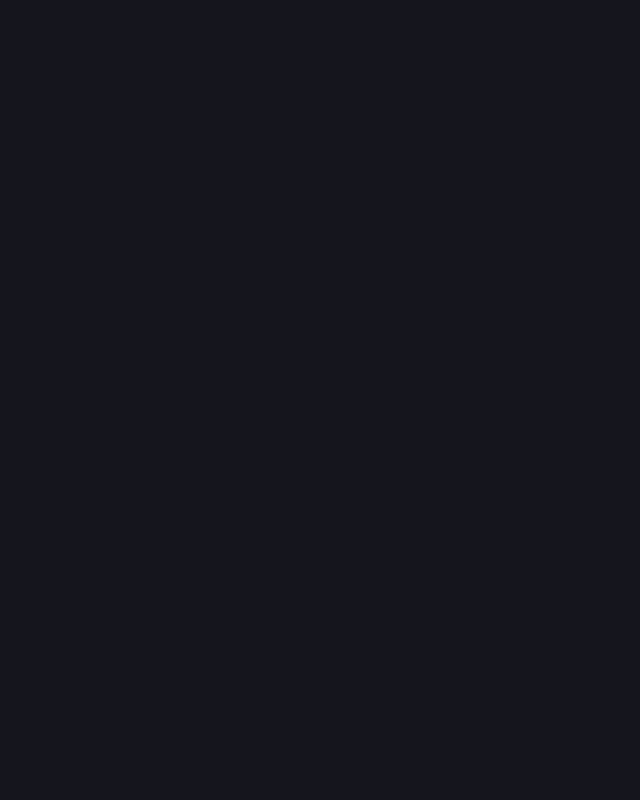
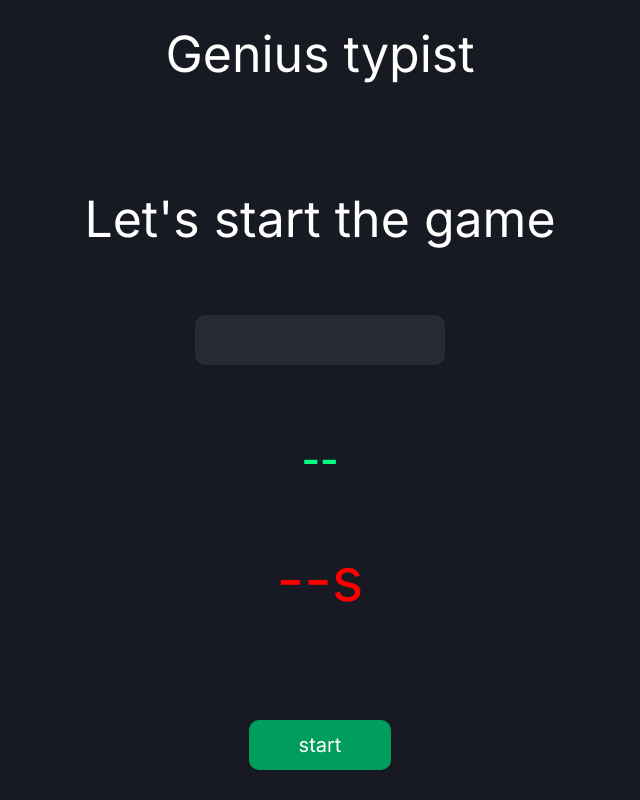
Before and after one commit to YiFan-Jiao/genius-typist, a plain HTML site: page index.html in a window 1280 px wide. Shown: the whole page, without its empty margins (320-960 px from the left). Drawn offline with Linux system fonts and the light colour scheme.

Commit message:
index and css created

```diff
--- a/assets/css/index.css
+++ b/assets/css/index.css
@@ -1,15 +1,81 @@
 @import url("./reset.css");
 
-body {
-    background-color: #14161D;
+main {
+    /* height: 100vh; */
+    background-color: #171A22;
 }
 
-main {
-    min-height: 100vh - 80px;
+.container {
+    height: 100vh;
+    width: min(100% - 30px, 1080px);
+    margin-inline: auto;
+    display: grid;
+    align-content: center;
+    justify-content: center;
+    align-items: center;
+    justify-items: center;
+    grid-template-rows:50px 600px 50px;
+    gap: 20px;
+    text-align: center;
     color: #fff;
 }
 
-.container {
-    width: min(100% - 30px, 1080px);
-    margin-inline: auto;
+.page-name {
+    font-size: 50px;
 }
+
+.start {
+    background-color: #009D5D;
+    font-size: 20px;
+    padding: 10px 50px;
+    border-radius: 10px;
+}
+
+.game-box {
+    width: 900px;
+    height: 600px;
+    border-radius: 10px;
+    display: grid;
+    align-content: center;
+    justify-content: center;
+    align-items: center;
+    justify-items: center;
+    grid-template-rows: 100px 100px 100px 100px;
+    gap: 20px;
+    text-align: center;
+
+}
+
+.show-word {
+    font-size: 50px;
+}
+
+/* .one-word {
+    border-radius: 10px;
+    width: 30px;
+    background-color: #1d1163;
+    height: 30px;
+    padding: 15px;
+} */
+
+input {
+    height: 50px;
+    border-radius: 10px;
+    font-size: 30px;
+    width: 250px;
+    padding: 10px;
+    text-align: center;
+    background-color: #272A31;
+    color: #fff;
+}
+
+.score {
+    font-size: 40px;
+    color: #00ff80;
+    font-weight: 600;
+}
+
+.time {
+    font-size: 60px;
+    color: #ff0000;
+}
--- a/index.html
+++ b/index.html
@@ -6,7 +6,7 @@
         <meta name="author" content="yifan jiao">
         <meta name="description" content="My second web">
         <meta name="keywords" content="html, css, web, web development, seo">
-        <title>Fakebook</title>
+        <title>Genius typist</title>
         <link
             rel="stylesheet"
             href="https://cdnjs.cloudflare.com/ajax/libs/font-awesome/6.2.1/css/all.min.css"
@@ -23,6 +23,29 @@
         <script src="assets/js/index.js" defer></script>
     </head>
     <body>
+        <main>
+            <div class="container">
+                <div class="page-name">
+                    Genius typist
+                </div>
 
+                <div class="game-box">
+                    <div class="show-word">
+                        Let's start the game
+                    </div>
+                    <input type="text">
+                    <div class="score">
+                        --
+                    </div>
+                    <div class="time">
+                        --s
+                    </div>
+                </div>
+                <div class="start">
+                    start
+                </div>
+
+            </div>
+        </main>
     </body>
 </html>
```
Also changed, not shown: lianxi.html (added, +79 -0 lines).
